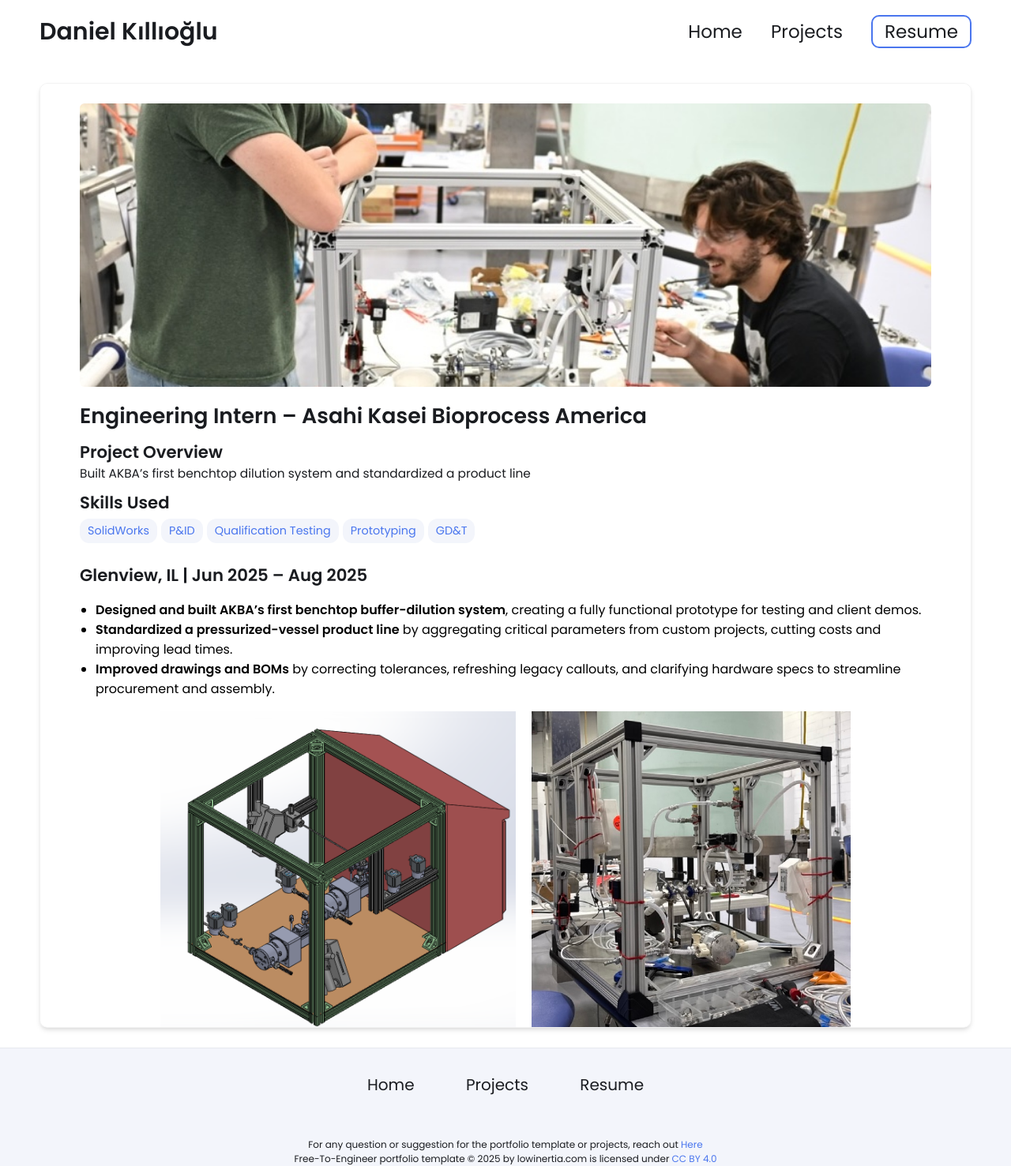
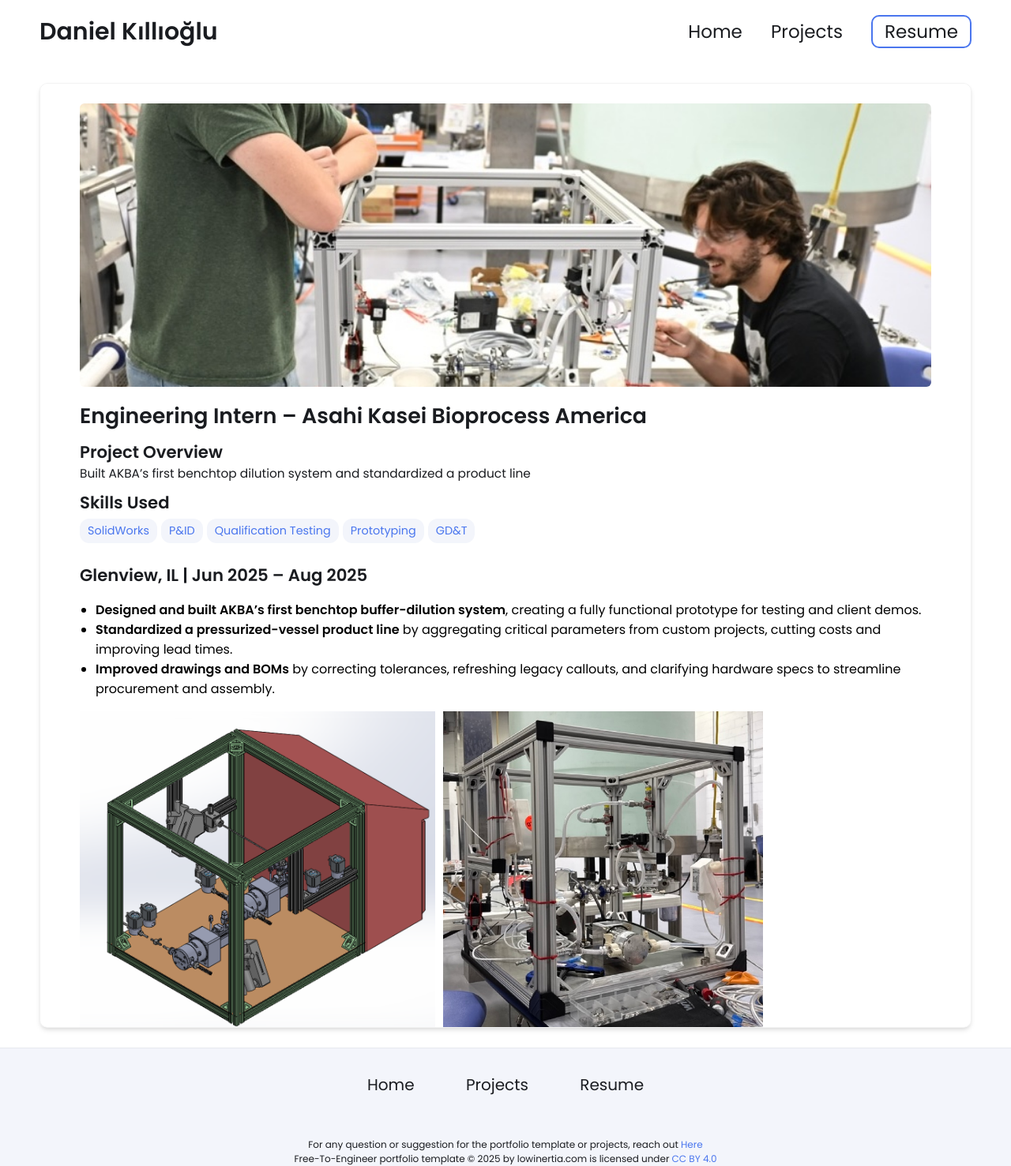
Before and after one commit to danielklloglu/danielklloglu.github.io, a Jekyll site: the page built from _projects/asahi-kasei/index.md, in a window 1280 px wide. Shown: the whole page at 79% size. Built offline with Jekyll 4.4.1, drawn with Linux system fonts in a browser that asks for light colours.

Commit message:
Update index.md

```diff
--- a/_projects/asahi-kasei/index.md
+++ b/_projects/asahi-kasei/index.md
@@ -16,7 +16,4 @@ main-image: /asahi1.jpeg
 - **Standardized a pressurized-vessel product line** by aggregating critical parameters from custom projects, cutting costs and improving lead times.
 - **Improved drawings and BOMs** by correcting tolerances, refreshing legacy callouts, and clarifying hardware specs to streamline procurement and assembly.
 
-<div style="display: flex; gap: 20px; justify-content: center;">
-  <img src="./Unknown.png" alt="Image 1" style="width: auto; height: 400px;">
-  <img src="./asahi2.jpeg" alt="Image 2" style="width: auto; height: 400px;">
-</div>
+{% include image-gallery.html images="Unknown.png, asahi2.jpeg" height="400" %}
```
